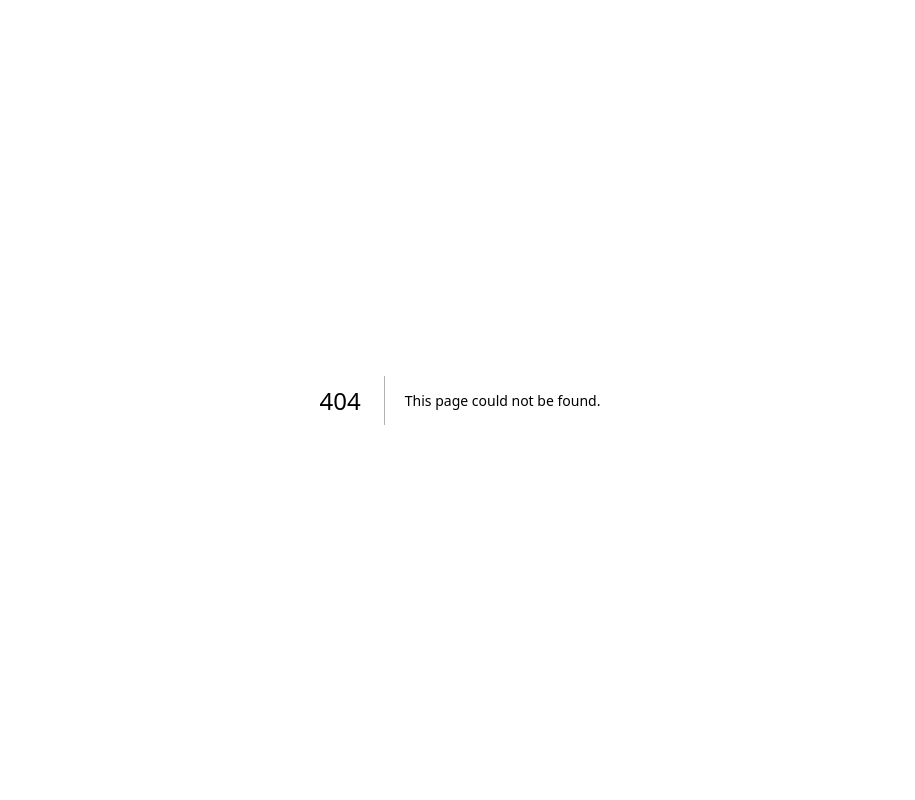
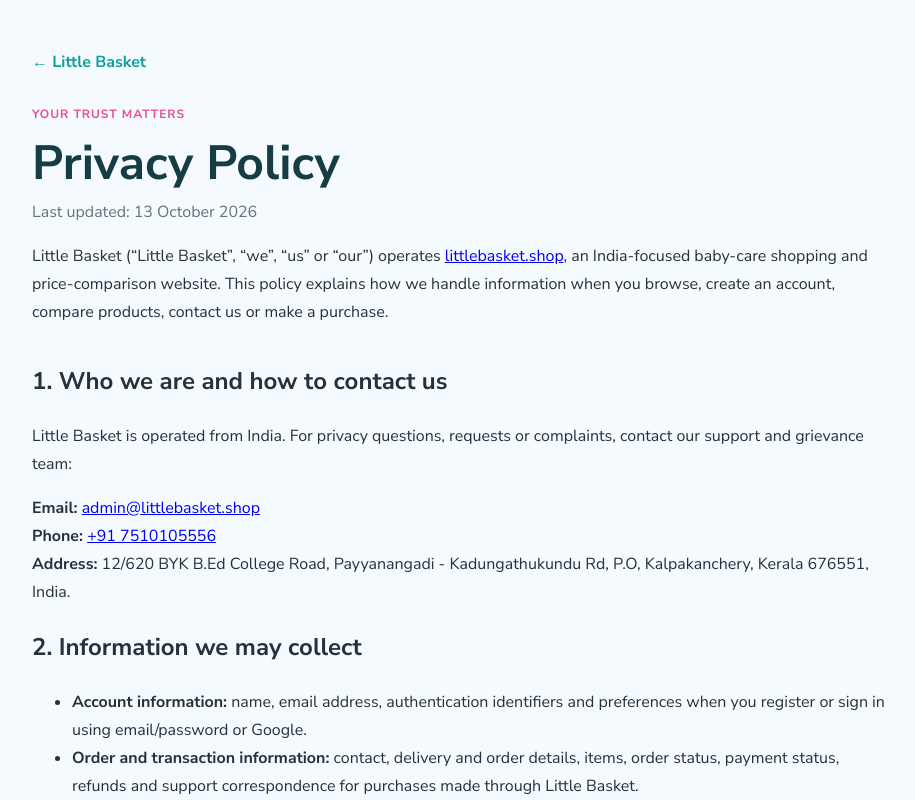
Before and after one commit to haquepm/momzy, a Next.js app: page /privacy-policy in a window 1280 px wide. Before the commit this address had no page. Shown: the top 800 px of the page, without its empty margins (180-1095 px from the left). Built offline with nearby package versions, Linux system fonts and the light colour scheme.

Commit message:
Add Little Basket privacy policy page

```diff
--- /dev/null
+++ b/src/app/privacy-policy/page.tsx
@@ -0,0 +1,21 @@
+import type { Metadata } from "next";
+export const metadata: Metadata = { title: "Privacy Policy | Little Basket", description: "Learn how Little Basket collects, uses, stores and protects personal information." };
+export default function PrivacyPolicyPage() {
+ return <main style={{maxWidth:900,margin:"0 auto",padding:"48px 22px 80px",color:"#263238",lineHeight:1.75}}>
+ <a href="/" style={{color:"#0f9e9a",fontWeight:700,textDecoration:"none"}}>← Little Basket</a>
+ <header style={{margin:"28px 0 34px"}}><p style={{color:"#e84c91",fontWeight:700,letterSpacing:".08em",textTransform:"uppercase",fontSize:12}}>Your trust matters</p><h1 style={{fontSize:"clamp(34px,5vw,48px)",lineHeight:1.1,margin:"8px 0",color:"#163d43"}}>Privacy Policy</h1><p style={{color:"#647477",margin:0}}>Last updated: 13 October 2026</p><p>Little Basket (“Little Basket”, “we”, “us” or “our”) operates <a href="https://littlebasket.shop">littlebasket.shop</a>, an India-focused baby-care shopping and price-comparison website. This policy explains how we handle information when you browse, create an account, compare products, contact us or make a purchase.</p></header>
+ <h2>1. Who we are and how to contact us</h2><p>Little Basket is operated from India. For privacy questions, requests or complaints, contact our support and grievance team:</p><p><strong>Email:</strong> <a href="mailto:admin@littlebasket.shop">admin@littlebasket.shop</a><br/><strong>Phone:</strong> <a href="tel:+917510105556">+91 7510105556</a><br/><strong>Address:</strong> 12/620 BYK B.Ed College Road, Payyanangadi - Kadungathukundu Rd, P.O, Kalpakanchery, Kerala 676551, India.</p>
+ <h2>2. Information we may collect</h2><ul><li><strong>Account information:</strong> name, email address, authentication identifiers and preferences when you register or sign in using email/password or Google.</li><li><strong>Order and transaction information:</strong> contact, delivery and order details, items, order status, payment status, refunds and support correspondence for purchases made through Little Basket.</li><li><strong>Payment information:</strong> payment confirmations, transaction references and status supplied by our payment provider. Payment credentials are handled by the provider; we do not intend to store full card, UPI or bank credentials.</li><li><strong>Shopping activity:</strong> products viewed, searches, comparison interactions, referral/click information and preferences.</li><li><strong>Device and usage data:</strong> IP address, browser/device information, approximate network-derived location, log data, cookies and similar technologies, where enabled.</li><li><strong>Communications:</strong> information you provide when contacting support or submitting feedback.</li></ul><p>Please do not submit sensitive personal information unless strictly necessary for a request.</p>
+ <h2>3. How we use information</h2><ul><li>Create and manage accounts and authenticate users.</li><li>Display product information and compare prices from our catalogue and third-party retailers.</li><li>Process and fulfil direct orders, communicate order updates and manage returns, refunds and support.</li><li>Facilitate payment processing, prevent fraud, maintain records and meet legal obligations.</li><li>Measure website performance, troubleshoot, improve features and protect the website.</li><li>Operate affiliate links and attribute referrals or commissions when visitors choose a partner retailer.</li><li>Send service messages and, where permitted and with required consent, promotional communications. You can opt out of marketing messages.</li></ul>
+ <h2>4. Legal grounds and choices</h2><p>We process information where needed to provide a service you request, perform or take steps toward a contract, comply with law, protect the website and users, or on the basis of consent where required. You may withdraw consent for consent-based processing by contacting us; this does not affect processing already lawfully carried out or processing supported by another lawful basis.</p>
+ <h2>5. Cookies and similar technologies</h2><p>We may use essential cookies for sign-in, security, session management and core functions. Analytics, personalisation or advertising technologies may also be used if enabled. Manage cookies through your browser settings; disabling essential cookies may affect features. Where required, we will request consent before using non-essential technologies.</p>
+ <h2>6. When information is shared</h2><p>We do not sell personal information as a standalone product. We may share limited information with:</p><ul><li><strong>Service providers:</strong> hosting, database, authentication, analytics, customer support, security and technology providers, including Supabase where used.</li><li><strong>Payment providers:</strong> including Razorpay or another provider selected for a transaction, to process payments, refunds and fraud checks.</li><li><strong>Login providers:</strong> Google, if you choose Google sign-in, subject to Google's terms and privacy policy.</li><li><strong>Retailers and affiliate partners:</strong> when you click an external product link, the retailer may receive information through your browser and may use cookies or referral identifiers. Their privacy practices apply on their websites.</li><li><strong>Delivery and fulfilment partners:</strong> information needed to complete a direct order.</li><li><strong>Authorities and advisers:</strong> where required by law, to protect rights and safety, or in a lawful business reorganisation.</li></ul><p>Third-party services operate under their own privacy terms. Review those terms before using their services.</p>
+ <h2>7. Price comparison and affiliate links</h2><p>Little Basket may display products and prices from third-party retailers and may earn a commission if you follow an affiliate link and make a qualifying purchase. Clicking a retailer link takes you to that retailer's website. The retailer controls its checkout, payment, delivery, cancellations, returns and customer data. We may share or receive limited referral information to measure link performance; we do not control the retailer's subsequent processing.</p>
+ <h2>8. Data retention and security</h2><p>We keep personal information only for as long as reasonably necessary for account operation, orders, support, dispute handling, legal and accounting requirements, and security. Retention periods depend on the information and applicable law. We use reasonable technical and organisational safeguards. No online system or transmission is completely secure, and we cannot guarantee absolute security.</p>
+ <h2>9. Your privacy rights</h2><p>Subject to applicable law, you may request access to information about your personal data, correction or updating, erasure where permitted, withdrawal of consent, or grievance redressal. You may request account closure. Some information may need to be retained where required by law or for recordkeeping and disputes. Email <a href="mailto:admin@littlebasket.shop">admin@littlebasket.shop</a> with enough detail to identify your account. We may take reasonable steps to verify your identity.</p>
+ <h2>10. Children</h2><p>Little Basket is intended for use by adults and caregivers, not as an account service for children. Please do not create an account or submit a child's personal information. If you believe a child has provided information to us, contact us so we can review and take appropriate steps.</p>
+ <h2>11. External websites</h2><p>Our website may link to retailer, payment-provider or other external websites. We are not responsible for their content, security or privacy practices. Review their policies before sharing information or completing a transaction.</p>
+ <h2>12. Changes to this policy</h2><p>We may update this policy as our services, technology or legal obligations change. The revised version will be posted here with an updated date. Material changes will be communicated through the website or another appropriate channel where required.</p>
+ <h2>13. Contact and grievance redressal</h2><p>For privacy questions or complaints, contact our grievance team at <a href="mailto:admin@littlebasket.shop">admin@littlebasket.shop</a> or +91 7510105556, or write to the postal address listed above. We aim to acknowledge consumer grievances within 48 hours and resolve them within the period prescribed by applicable law, ordinarily one month.</p>
+ <footer style={{borderTop:"1px solid #e7eeee",marginTop:42,paddingTop:22,color:"#647477",fontSize:13}}>© {new Date().getFullYear()} Little Basket. All rights reserved. <a href="/terms-of-service" style={{color:"#0f9e9a"}}>Terms of Service</a></footer></main>;
+}
```
